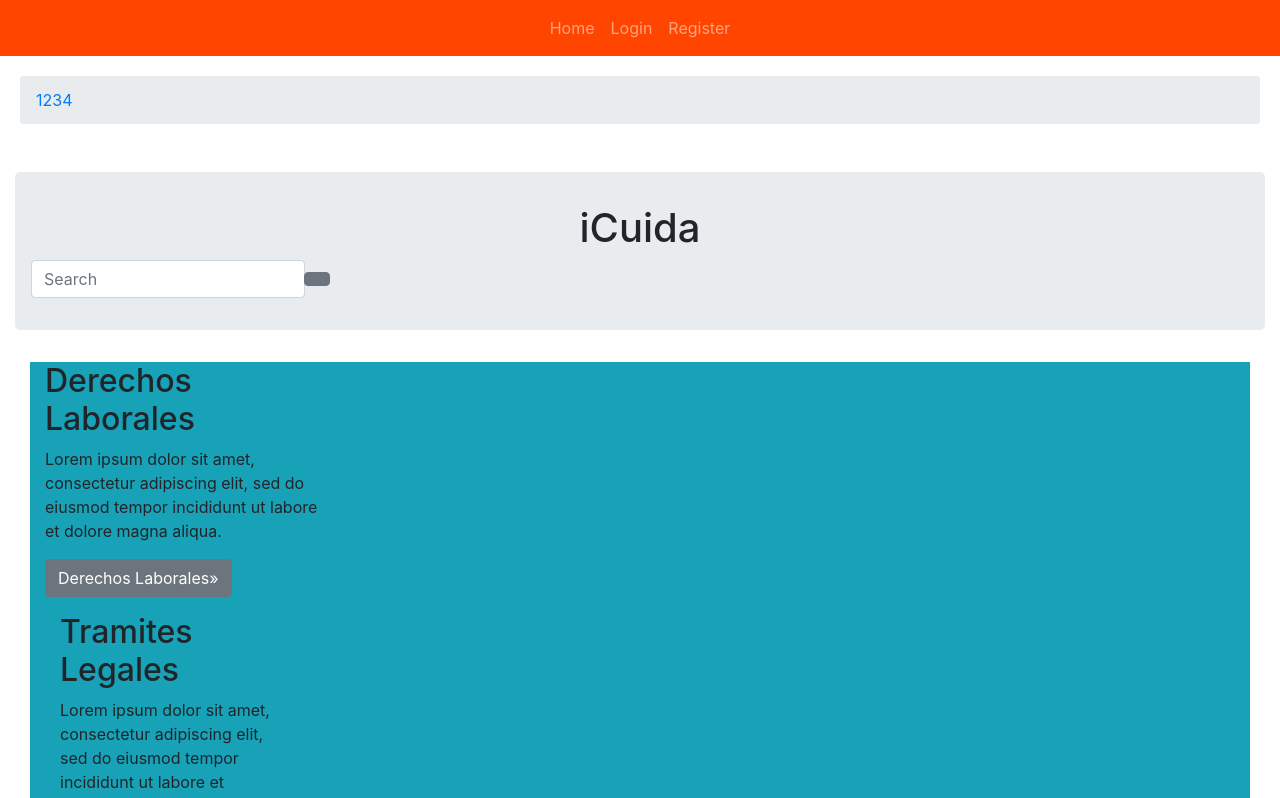
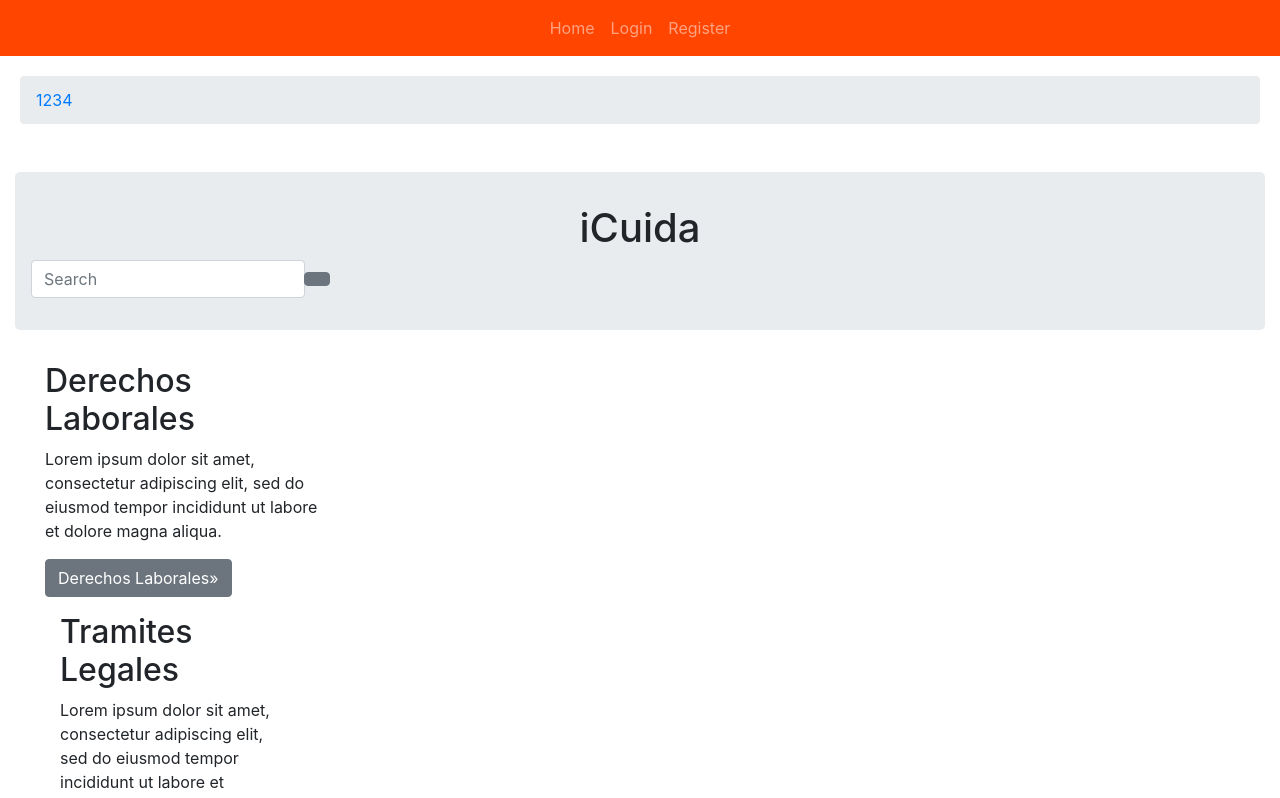
Before and after one commit to Iniciativa-Barcelona-Open-Data-I-iCuida/iCuida, a React (Create React App) app in the folder client/: page / in a window 1280 px wide. Shown: the top 798 px of the page. Built offline with nearby package versions, Linux system fonts and the light colour scheme.

Commit message:
Change background color

```diff
--- a/client/src/assets/css/Landing.css
+++ b/client/src/assets/css/Landing.css
@@ -46,7 +46,6 @@ div .jumbotron-mt-5 {
     flex-wrap: wrap;
     margin-right: 15px;
     margin-left: 15px;
-    background-color:#17a2b8;
 }
 
 .div-col-xs-5
@@ -57,6 +56,7 @@ div .jumbotron-mt-5 {
     padding-right: 15px;
     padding-left: 15px;
     margin: 0 0 16px;
+    background-color:#17a2b8;
 }
 
 .h2{
```
